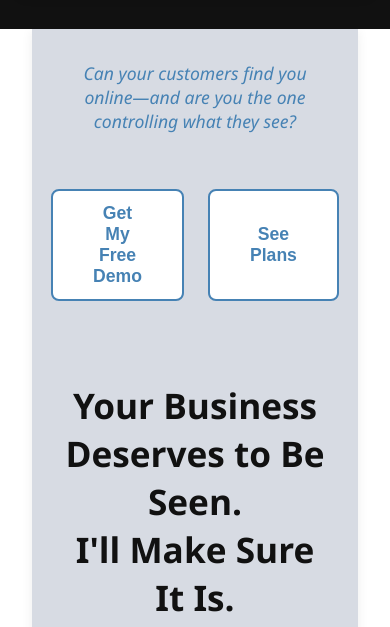
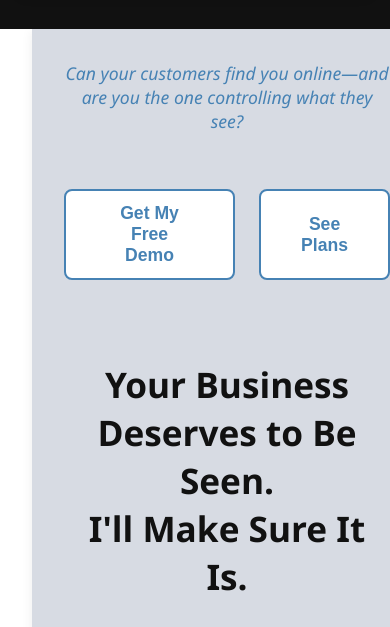
Before and after one commit to 1LKY3/kylemayerdotme, a plain HTML site: page index.html in a window 390 px wide. Shown: the part 213-840 px from the top of the page. Drawn offline with Linux system fonts and the light colour scheme.

Commit message:
addressing cards again.
I'm frustrated. The cards are still overflowing on mobile, despite switching main margins to padding and setting the width to 100%. This caused new problems. I'm now exploring alternative layout strategies, perhaps using flexbox more aggressively. I need to ensure a consistent presentation without introducing further mobile layout hiccups.

```diff
--- a/style.css
+++ b/style.css
@@ -1,3 +1,8 @@
+html, body {
+  width: 100%; /* Ensure html and body take full viewport width */
+  overflow-x: hidden; /* Prevent horizontal scrolling */
+}
+
 body {
   background: #fff;
   color: #111;
@@ -246,7 +251,9 @@ header {
   }
   .tab-content-inner {
     flex-direction: column;
-    align-items: stretch;
+    align-items: center; /* Center items horizontally in column layout */
+    width: 100%; /* Ensure flex container takes full width */
+    box-sizing: border-box; /* Include padding and border in width */
   }
   .tab-content-image {
     justify-content: center;
@@ -257,6 +264,26 @@ header {
     height: 120px;
   }
 }
+
+@media (max-width: 900px) {
+  .tab-content-inner > div { /* Target direct div children within tab-content-inner */
+    max-width: 100%; /* Ensure cards don't exceed container width */
+    box-sizing: border-box; /* Include padding and border in width */
+  }
+}
+
+@media (max-width: 900px) {
+  .tab-content-inner > div * { /* Target all elements inside the direct div children */
+    word-wrap: break-word; /* Ensure long words break */
+    overflow-wrap: break-word; /* Ensure long words break */
+  }
+
+  .tab-content-inner > div > :is(p, h1, h2, h3, h4, h5, h6, div, span) { /* Target common block/inline-block elements */
+    max-width: 100%; /* Ensure they don't exceed card width */
+    box-sizing: border-box; /* Include padding and border in width */
+  }
+}
+
 @media (max-width: 700px) {
   .tabs-inner {
     grid-template-columns: repeat(5, 1fr);
@@ -405,6 +432,8 @@ main {
 
   main {
     margin: 1rem auto; /* Center the main content and add vertical margin */
+    padding: 1rem 0.5rem; /* Adjust horizontal padding for smaller screens */
+    width: 100%; /* Explicitly set width to 100% */
     min-height: 200px;
   }
 }
@@ -427,6 +456,8 @@ main {
 
   main {
     margin: 0.5rem auto; /* Center the main content and add vertical margin */
+    padding: 0.5rem 0.25rem; /* Adjust horizontal padding for very small screens */
+    width: 100%; /* Explicitly set width to 100% */
     min-height: 120px;
   }
 
```
